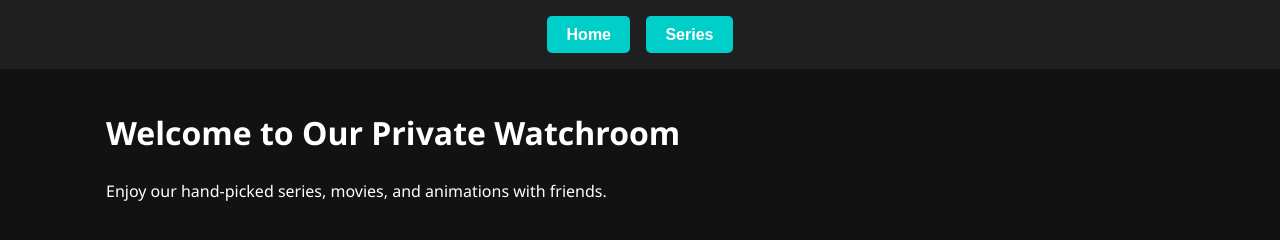
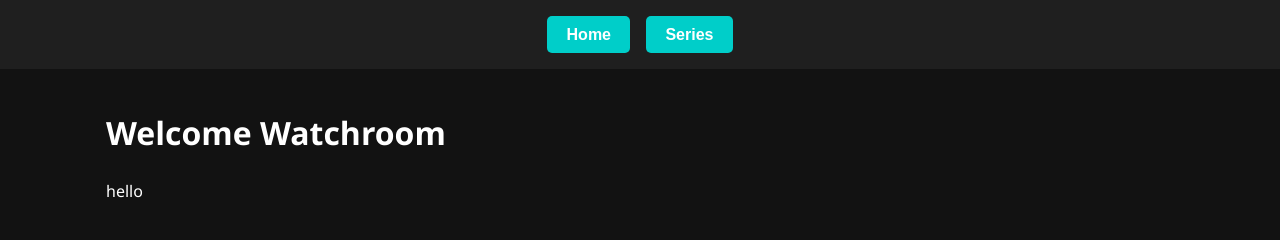
Before and after one commit to Dulas-17/Watch, a plain HTML site: page index.html in a window 1280 px wide. Drawn offline with Linux system fonts and the light colour scheme.

Commit message:
Update index.html

```diff
--- a/index.html
+++ b/index.html
@@ -14,12 +14,12 @@
   </nav>
 
   <div id="home" class="section active">
-    <h1>Welcome to Our Private Watchroom</h1>
-    <p>Enjoy our hand-picked series, movies, and animations with friends.</p>
+    <h1>Welcome Watchroom</h1>
+    <p>hello</p>
   </div>
 
   <div id="series" class="section">
-    <h2>Series</h2>
+    <h2>Shows</h2>
     <div class="search-box">
       <input type="text" id="seriesSearch" placeholder="Search for a series..." onkeyup="searchContent()">
     </div>
```
